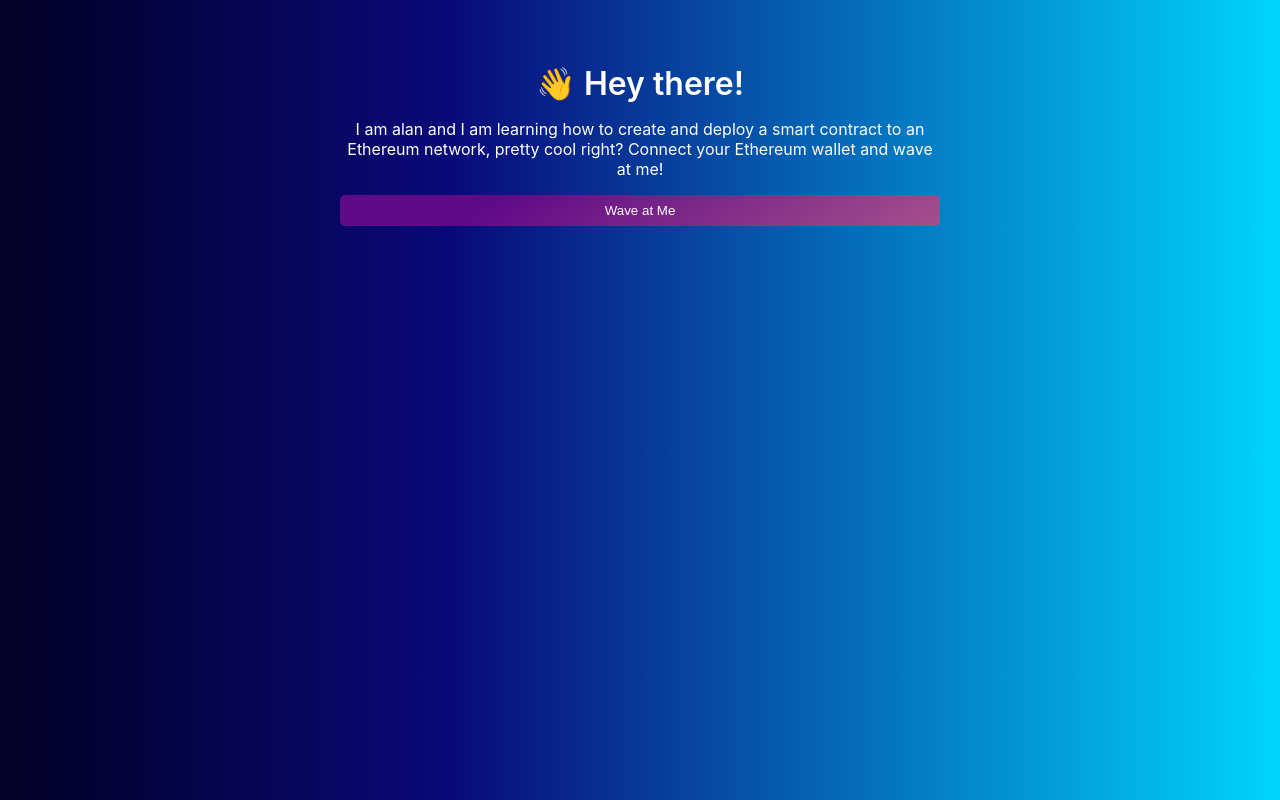
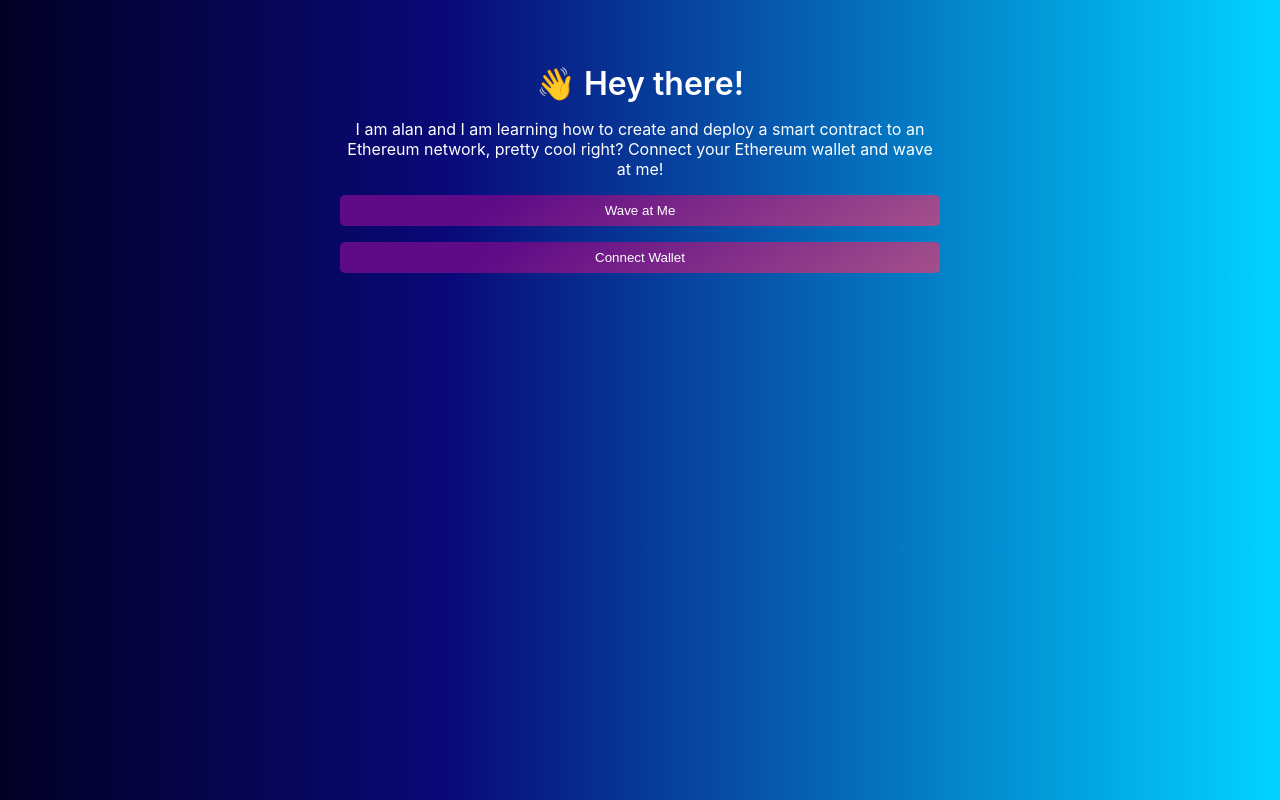
Before and after one commit to alanmartinez4/alan-wave-portal-front-end, a React (Create React App) app: page / in a window 1280 px wide. Built offline with nearby package versions, Linux system fonts and the light colour scheme.

Commit message:
Update App.js
built a connect wallet button

```diff
--- a/src/App.js
+++ b/src/App.js
@@ -26,7 +26,7 @@
 
         if(accounts.length !== 0) {
           const account = accounts[0];
-          console.log("Found an authorized accounts", account);
+          console.log("Found an authorized account.", account);
           setCurrentAccount(account);
         } else {
           console.log("No authorized account found.");
@@ -35,6 +35,27 @@
         console.log(error);
       }
   }
+
+/*
+* Implment your connectWallet method here.
+*/
+const connectWallet = async () => {
+  try {
+    const { ethereum } = window;
+
+    if (!ethereum) {
+      alert("Get MetaMask!");
+      return;
+    }
+
+    const accounts = await ethereum.request({method: "eth_requestAccounts"});
+
+    console.log("Connected", accounts[0]);
+    setCurrentAccount(accounts[0]);
+  } catch(error) {
+    console.log(error);
+  }
+}
 
 /*
 * This runs our function when the page loads.
@@ -54,10 +75,17 @@
         <div className="bio">
         I am alan and I am learning how to create and deploy a smart contract to an Ethereum network, pretty cool right? Connect your Ethereum wallet and wave at me!
         </div>
-
         <button className="waveButton" onClick={null}>
           Wave at Me
         </button>
+      {/*
+      * If there is no currentAccount render this button
+      */}
+      {!currentAccount && (
+        <button className="waveButton" onClick={connectWallet}>
+          Connect Wallet
+        </button>
+      )}
       </div>
     </div>
   );
```
